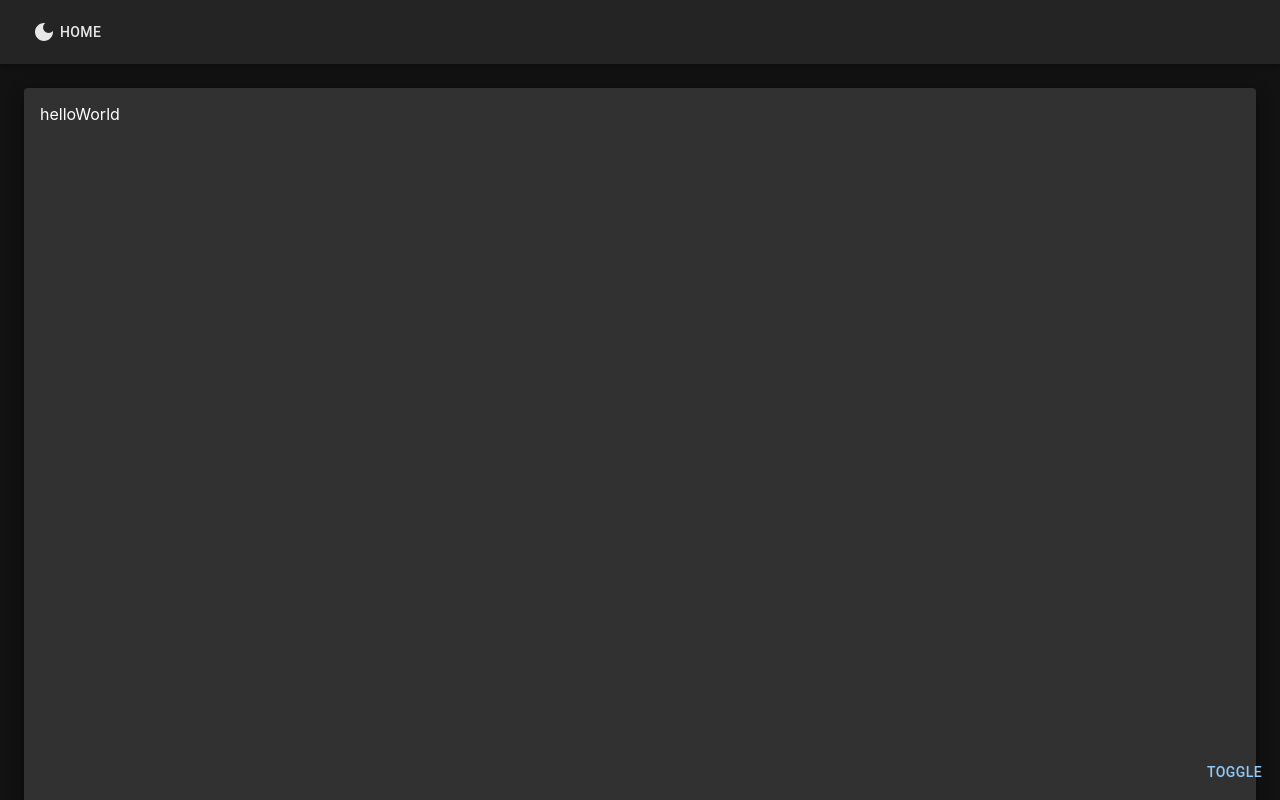
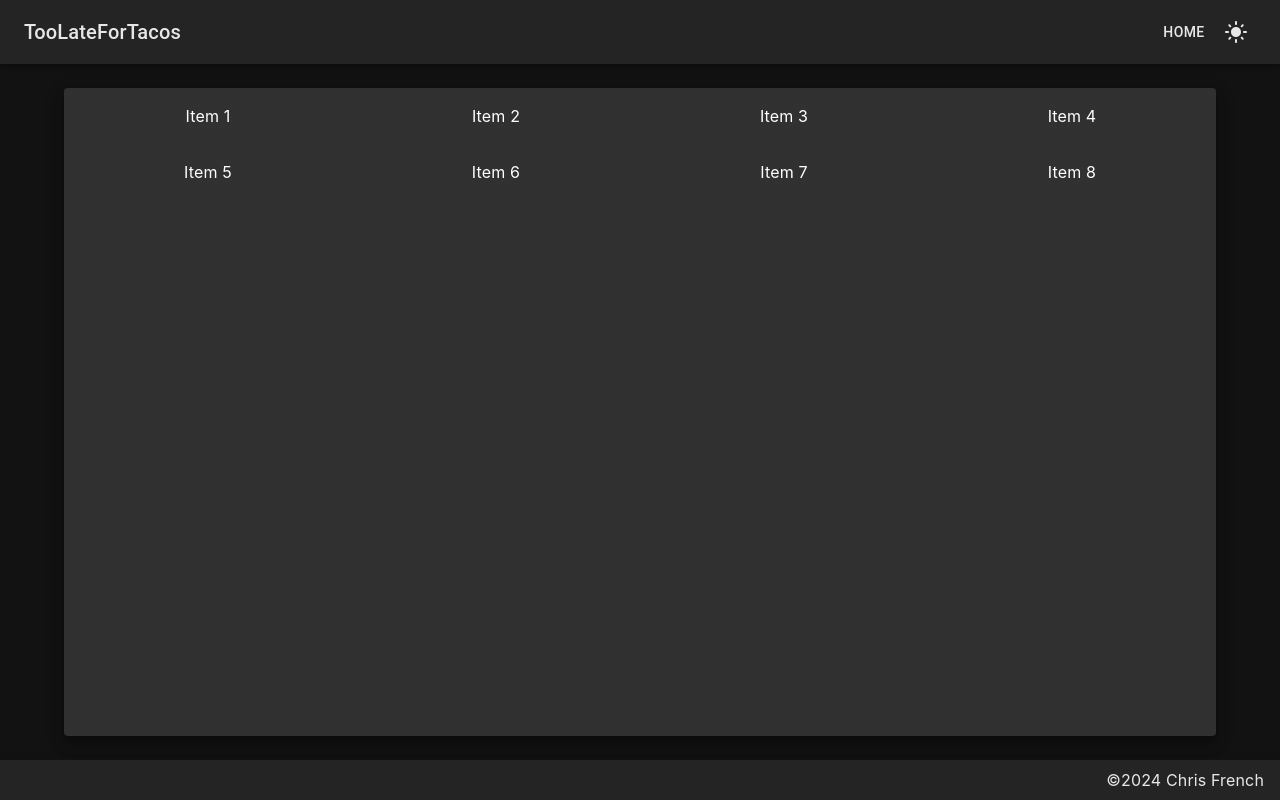
Before and after one commit to caf285/ReactPortfolio, a React (Create React App) app: page / in a window 1280 px wide. Built offline with nearby package versions, Linux system fonts and the light colour scheme.

Commit message:
setup theme & gh-pages

```diff
--- a/package.json
+++ b/package.json
@@ -15,6 +15,8 @@
   },
   "scripts": {
     "start": "react-scripts start",
+    "predeploy": "nom run build",
+    "deploy": "gh-pages -d build",
     "build": "react-scripts build",
     "test": "react-scripts test",
     "eject": "react-scripts eject"
@@ -41,6 +43,7 @@
     "@testing-library/jest-dom": "^6.1.3",
     "@testing-library/react": "^14.0.0",
     "@testing-library/user-event": "^14.5.1",
+    "gh-pages": "^6.1.1",
     "react-test-renderer": "^18.2.0"
   }
 }
--- a/src/App.js
+++ b/src/App.js
@@ -1,56 +1,53 @@
 // react
-import { useState, useEffect, useRef } from "react";
+import { useState, useCallback, useEffect, useRef } from "react";
 
 // mui
-import { ThemeProvider, createTheme } from "@mui/material/styles";
-import { Box, Button, Paper } from "@mui/material";
+import { ThemeProvider } from "@mui/material/styles";
+import { Box, CssBaseline, Paper, Toolbar } from "@mui/material";
+
+// mui theme variables
+import { muiTheme } from "./Theme.js";
 
 // navigation components
 import Header from './navigation/Header.js';
 import Body from './navigation/Body.js';
 import Footer from './navigation/Footer.js';
 
-// mui themes
-const lightTheme = createTheme({
-  palette: {
-    mode: "light",
-  },
-})
-const darkTheme = createTheme({
-  palette: {
-    mode: "dark",
-  }
-})
-
 function App() {
   // toggle theme
-  const [theme, setTheme] = useState(darkTheme)
+  const [themeMode, setThemeMode] = useState(localStorage.getItem("mode") ? localStorage.getItem("mode") : "dark")
+
   useEffect(() => {
-    document.documentElement.setAttribute("color-scheme", theme.palette.mode)
-  }, [theme])
+    document.documentElement.setAttribute("color-scheme", themeMode)
+    localStorage.setItem("mode", themeMode)
+  }, [themeMode])
+
+  const handleThemeChange = useCallback(() => {
+    setThemeMode(themeMode === "dark" ? "light" : "dark")
+  }, [themeMode])
 
   // extended header on `scrollY = 0`
-  const [bodyScrollY, setBodyScrollY] = useState(0)
-  const bodyRef = useRef()
+  const [scrollY, setScrollY] = useState(0)
+  const scrollRef = useRef()
+
   useEffect(() => {
-    setBodyScrollY(window.scrollY)
+    setScrollY(window.scrollY)
   }, [])
 
   return (
-    <ThemeProvider theme={theme}>
-      <div style={{ height: "100vh", overflowY: "auto", display: "flex", flexFlow: "column" }} onScroll={() => {console.log(bodyRef.current.scrollTop); setBodyScrollY(bodyRef.current.scrollTop)}} ref={bodyRef}>
-        <Header
-          scrollY={bodyScrollY}
-        />
-        <Paper elevation={0} square={true} sx={{ flexGrow: 1 }}>
+    <ThemeProvider theme={muiTheme[themeMode]}>
+      <CssBaseline />
+      <Header
+        scrollY={scrollY}
+        themeMode={themeMode}
+        handleThemeChange={handleThemeChange}
+      />
+      <div style={{ display: "flex", flexFlow: "column", alignItems: "center", minHeight: "100vh" }} onScroll={() => {console.log(scrollRef.current.scrollTop); setScrollY(scrollRef.current.scrollTop)}} ref={scrollRef}>
+        <Toolbar />
+        <Paper elevation={10} square={false} sx={{ width: "90%", maxWidth: "1500px", flexGrow: 1, margin: 3, padding: 2 }}>
           <Body />
         </Paper>
         <Footer />
-      </div>
-      <div style={{ position: "fixed", bottom: "10px", right: "10px" }}>
-        <Button onClick={() => {setTheme(theme.palette.mode === "dark" ? lightTheme : darkTheme)}}>
-          toggle
-        </Button>
       </div>
     </ThemeProvider>
   )
--- /dev/null
+++ b/src/Theme.js
@@ -0,0 +1,22 @@
+// mui
+import { createTheme } from "@mui/material/styles";
+
+// mui light palette
+const lightTheme = createTheme({
+  palette: {
+    mode: "light",
+    background: {
+      default: "#ddd",
+    },
+  },
+})
+
+// mui dark palette
+const darkTheme = createTheme({
+  palette: {
+    mode: "dark",
+  }
+})
+
+// export mui theme
+export const muiTheme = {"light": lightTheme, "dark": darkTheme}
--- a/src/navigation/Body.js
+++ b/src/navigation/Body.js
@@ -1,8 +1,5 @@
 // react
 import { BrowserRouter, Routes, Route } from "react-router-dom";
-
-// mui
-import { Paper, Toolbar } from "@mui/material";
 
 // page components
 import HomePage from "../pages/Home.js";
@@ -11,15 +8,12 @@ import NoPage from "../pages/NoPage.js";
 function Body() {
   return (
     <div>
-      <Toolbar />
-      <Paper elevation={10} sx={{ margin: 3, padding: 2 }}>
       <BrowserRouter>
         <Routes>
           <Route index element={<HomePage />} />
           <Route path="*" element={<NoPage />} />
         </Routes>
       </BrowserRouter>
-      </Paper>
     </div>
   )
 }
--- a/src/navigation/Header.js
+++ b/src/navigation/Header.js
@@ -2,19 +2,26 @@
 import { useEffect } from "react";
 
 // mui
-import { AppBar, Button, Toolbar } from "@mui/material";
-import DarkModeIcon from "@mui/icons-material/DarkMode";
+import { AppBar, Box, Button, IconButton, Toolbar, Typography } from "@mui/material";
+import { DarkMode as DarkModeIcon, LightMode as LightModeIcon } from "@mui/icons-material";
 
 function Header(props) {
-  const scrollY = props.scrollY
+  const scrollY = props.scrollY;
+  const themeMode = props.themeMode;
+  const handleThemeChange = props.handleThemeChange;
 
   return (
     <AppBar sx={{ opacity: 0.9 }}>
       <Toolbar>
+        <Typography variant="h6" sx={{ flexGrow: 1 }}>
+          TooLateForTacos
+        </Typography>
         <Button href="/" color="inherit">
-            <DarkModeIcon />
-            &nbsp;Home
+          Home
         </Button>
+        <IconButton onClick={handleThemeChange} color="inherit">
+          {themeMode === "light" ? <DarkModeIcon /> : <LightModeIcon />}
+        </IconButton>
       </Toolbar>
     </AppBar>
   );
--- a/src/pages/Home.js
+++ b/src/pages/Home.js
@@ -1,13 +1,38 @@
 // mui
-import { Box, Card, Grid } from "@mui/material";
+import { styled } from "@mui/system";
+import { Grid } from "@mui/material";
 
-function HomePage() {
+const Item = styled("div")({
+  textAlign: "center",
+});
+
+export default function HomePage() {
   return (
-    <div>
-      helloWorld
-      <p style={{ height: "1000px" }} />
-    </div>
+    <Grid container spacing={4}>
+      <Grid item xs={12} sm={6} md={4} lg={3}>
+        <Item>Item 1</Item>
+      </Grid>
+      <Grid item xs={12} sm={6} md={4} lg={3}>
+        <Item>Item 2</Item>
+      </Grid>
+      <Grid item xs={12} sm={6} md={4} lg={3}>
+        <Item>Item 3</Item>
+      </Grid>
+      <Grid item xs={12} sm={6} md={4} lg={3}>
+        <Item>Item 4</Item>
+      </Grid>
+      <Grid item xs={12} sm={6} md={4} lg={3}>
+        <Item>Item 5</Item>
+      </Grid>
+      <Grid item xs={12} sm={6} md={4} lg={3}>
+        <Item>Item 6</Item>
+      </Grid>
+      <Grid item xs={12} sm={6} md={4} lg={3}>
+        <Item>Item 7</Item>
+      </Grid>
+      <Grid item xs={12} sm={6} md={4} lg={3}>
+        <Item>Item 8</Item>
+      </Grid>
+    </Grid>
   )
 }
-
-export default HomePage
```
Also changed, not shown: 1 other file (tests, documents, lock files or other folders). Lines whose indentation alone changed are shown as unchanged.
